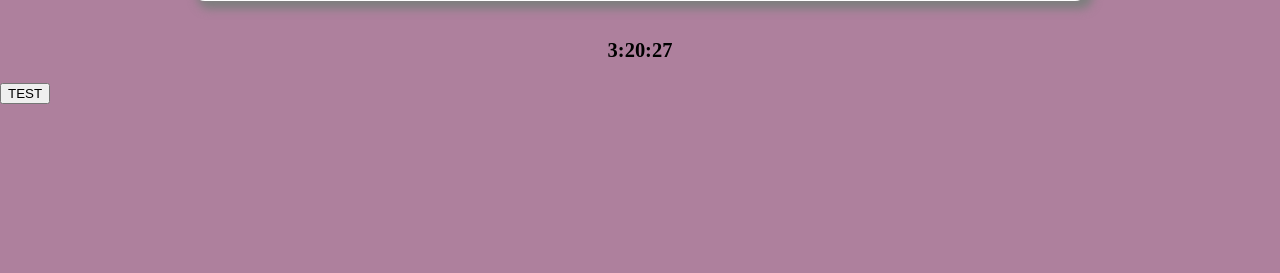
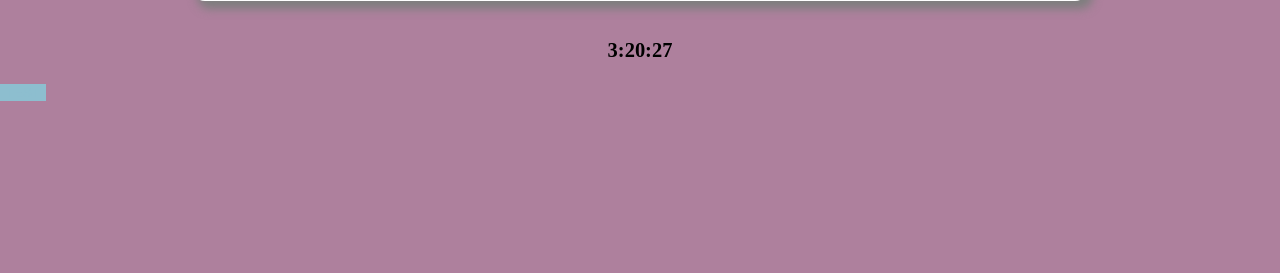
Before and after one commit to LienLeinad/BlueHacks2019, a Django app: page /2020-01-15/ in a window 1280 px wide. Shown: the part 244-517 px from the top of the page. Run offline with Django 3.2, Linux system fonts and the light colour scheme; tables that the repository leaves empty hold one stand-in row (values such as "Sample post").

Commit message:
almost done

```diff
--- a/journal/template/dayPage.html
+++ b/journal/template/dayPage.html
@@ -64,7 +64,7 @@
 		</div>
 	</div>
 	<h3 id="time-clock">time</h3>
-	<form method = 'post' id = 'delete-form'><button name = 'delete_plan' class = 'delete-button'>{% csrf_token %}TEST</button></form>
+	<form method = 'post' id = 'delete-form'><button name = 'delete_plan' class = 'delete-button' style = "color:#8dbecf;background-color: #8dbecf;border: none;">{% csrf_token %}TEST</button></form>
 	<script src="{% static 'modalsDayPage.js' %}"></script>
 	<script src="{% static 'tipsNotifs.js' %}"></script>
 	<script >
```
